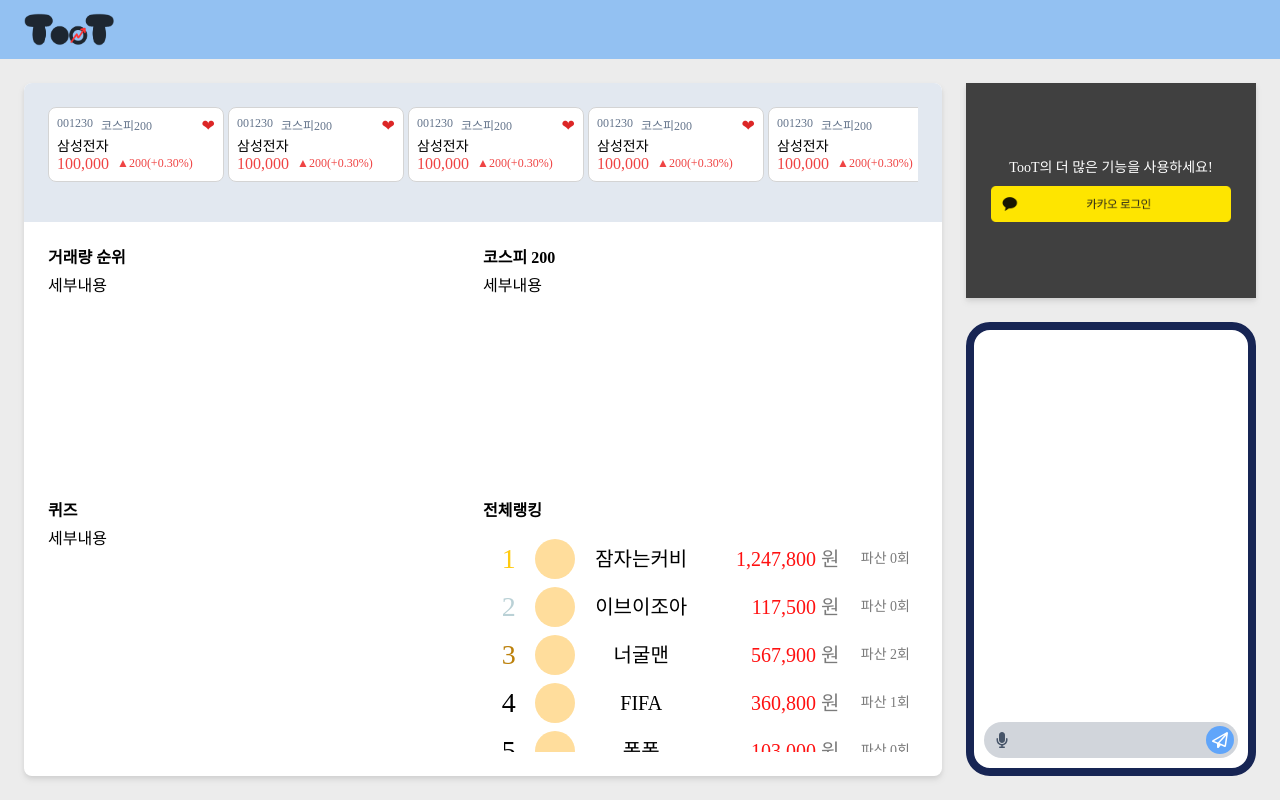
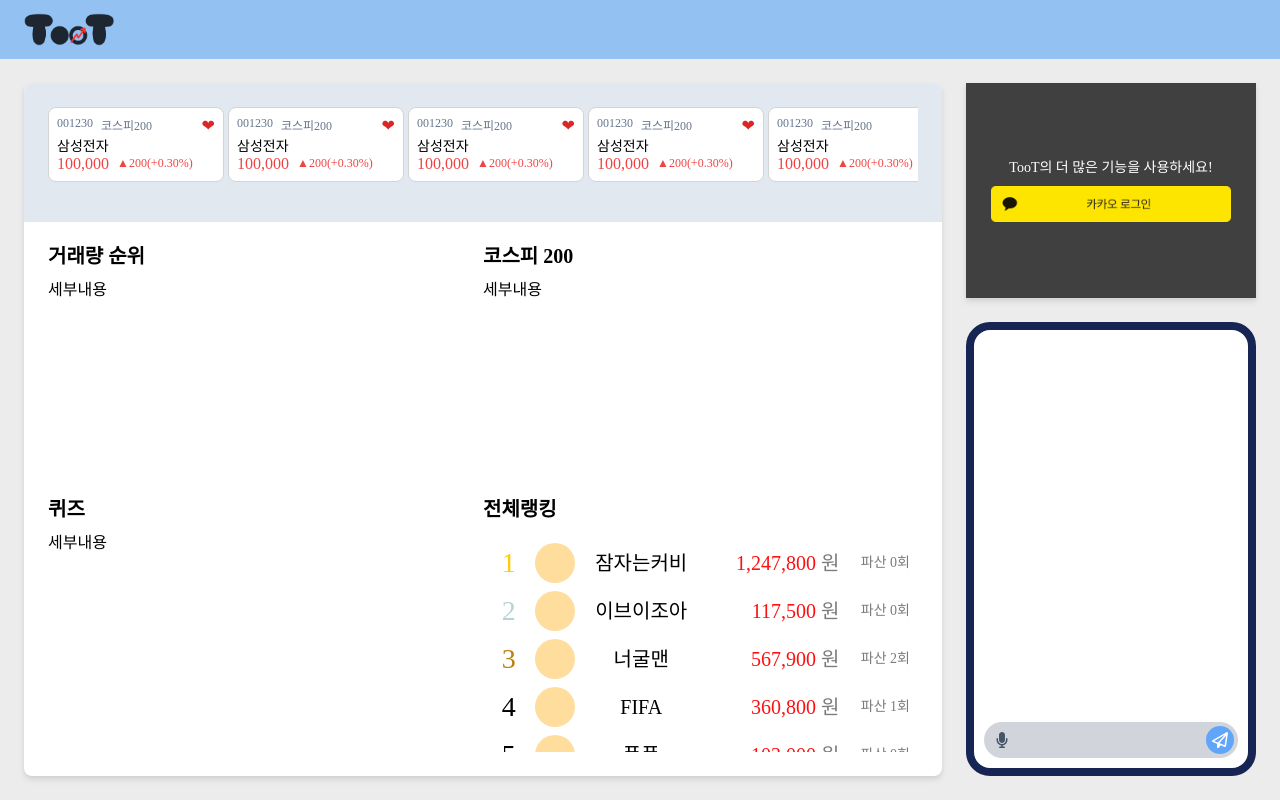
Before and after one commit to real-final/TooT, a React (Create React App) app in the folder frontend/: page / in a window 1280 px wide. Built offline with nearby package versions, Linux system fonts and the light colour scheme; a web font is replaced by a local one.

Commit message:
S09P22A709-159/design: 랭킹 CSS 수정

```diff
--- a/frontend/src/components/main/Home.tsx
+++ b/frontend/src/components/main/Home.tsx
@@ -18,21 +18,21 @@
       </div>
       <div className="h-2/5 flex px-6 pt-6">
         <Container className="pr-2">
-          <Title>거래량 순위</Title>
+          <div className="text-[20px] mb-4 font-bold">거래량 순위</div>
           <Content>세부내용</Content>
         </Container>
         <Container>
-          <Title>코스피 200</Title>
+          <div className="text-[20px] mb-4 font-bold">코스피 200</div>
           <Content>세부내용</Content>
         </Container>
       </div>
       <div className="h-2/5 flex px-6 pb-6">
         <Container>
-          <Title>퀴즈</Title>
+          <div className="text-[20px] mb-4 font-bold">퀴즈</div>
           <Content>세부내용</Content>
         </Container>
         <Container>
-          <Title>전체랭킹</Title>
+          <div className="text-[20px] mb-4 font-bold">전체랭킹</div>
           <Content className="min-h-0">
             <Ranking size="small" />
           </Content>
```
